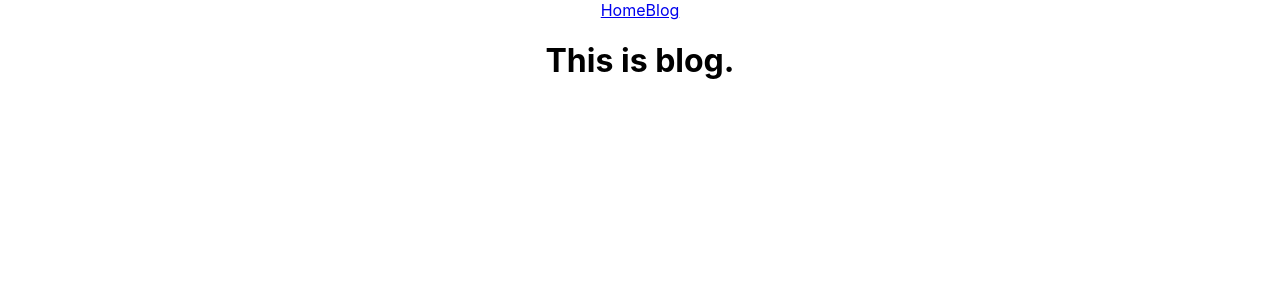
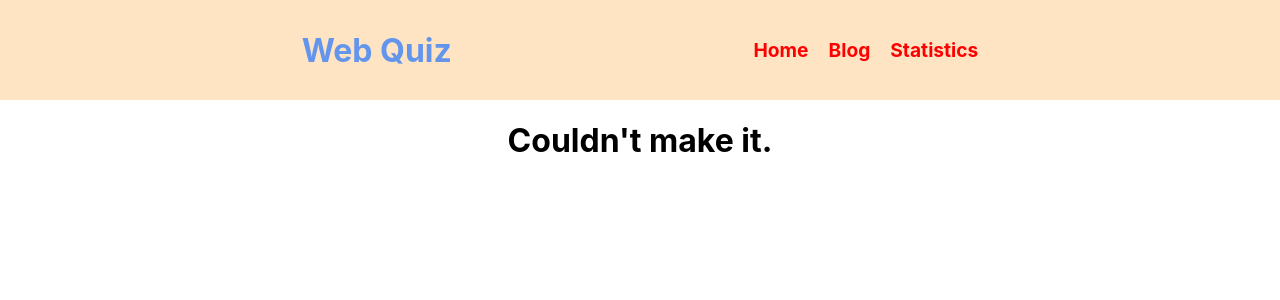
Before and after one commit to Abdurrahmanewu/Assign-9, a React (Create React App) app: page /blog in a window 1280 px wide. Shown: the top 300 px of the page. Built offline with nearby package versions, Linux system fonts and the light colour scheme.

Commit message:
some basic cahnges

```diff
--- a/public/index.html
+++ b/public/index.html
@@ -22,7 +22,7 @@
       work correctly both with client-side routing and a non-root public URL.
       Learn how to configure a non-root public URL by running `npm run build`.
     -->
-  <title>React App</title>
+  <title>Web Quiz</title>
 </head>
 
 <body>
--- a/src/App.js
+++ b/src/App.js
@@ -3,6 +3,7 @@ import { createBrowserRouter, RouterProvider } from "react-router-dom";
 import Main from './Layout/Main';
 import Home from './component/Home/Home';
 import Blog from './component/Blog/Blog';
+import Statistics from './component/Statistics/Statistics';
 
 function App() {
   const router = createBrowserRouter([
@@ -16,9 +17,14 @@ function App() {
           element: <Home></Home>
         },
         {
+          path: '/statistics',
+          element: <Statistics></Statistics>
+        },
+        {
           path: '/blog',
           element: <Blog></Blog>
         }
+
       ]
     }
   ])
--- a/src/component/Blog/Blog.js
+++ b/src/component/Blog/Blog.js
@@ -4,7 +4,7 @@ const Blog = () => {
     return (
         <div>
             <h1>
-                This is blog.
+                Couldn't make it.
             </h1>
         </div>
     );
--- /dev/null
+++ b/src/component/Header/Header.css
@@ -0,0 +1,24 @@
+.header-container {
+    display: flex;
+    align-items: center;
+    justify-content: space-evenly;
+    background-color: bisque;
+    height: 100px;
+}
+
+.header-container h1 {
+    color: cornflowerblue;
+    font-weight: bolder;
+}
+
+.nav-container {
+    display: flex;
+    gap: 20px;
+}
+
+.nav-container a {
+    text-decoration: none;
+    color: red;
+    font-size: larger;
+    font-weight: bolder;
+}
--- a/src/component/Header/Header.js
+++ b/src/component/Header/Header.js
@@ -1,12 +1,17 @@
 import React from 'react';
 import { Link } from "react-router-dom";
+import './Header.css';
 
 const Header = () => {
     return (
-        <nav>
-            <Link to='/'>Home</Link>
-            <Link to='/blog'>Blog</Link>
-        </nav>
+        <div className='header-container'>
+            <h1>Web Quiz</h1>
+            <nav className='nav-container'>
+                <Link to='/'>Home</Link>
+                <Link to='/blog'>Blog</Link>
+                <Link to='/statistics'>Statistics</Link>
+            </nav>
+        </div>
     );
 };
 
--- /dev/null
+++ b/src/component/Statistics/Statistics.js
@@ -0,0 +1,11 @@
+import React from 'react';
+
+const Statistics = () => {
+    return (
+        <div>
+
+        </div>
+    );
+};
+
+export default Statistics;
```
Also changed, not shown: 1 other file (tests, documents, lock files or other folders).
